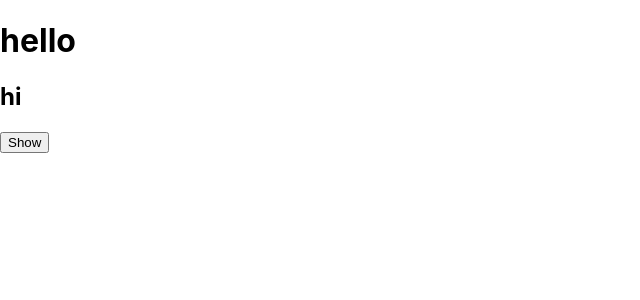
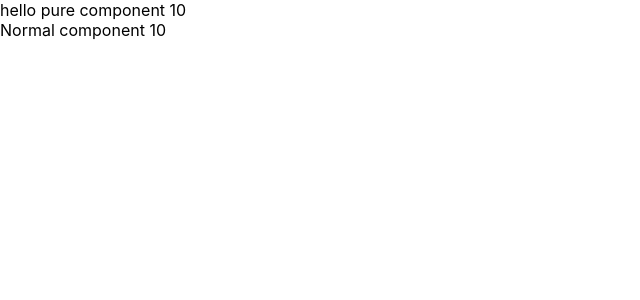
Before and after one commit to durjoy07/mernBatch01, a React (Create React App) app in the folder react/frontend/: page / in a window 1280 px wide. Shown: the top 300 px of the page, without its empty margins (0-640 px from the left). Built offline with nearby package versions, Linux system fonts and the light colour scheme.

Commit message:
class 10 added

```diff
--- /dev/null
+++ b/react/frontend/src/component/FragmentComp.js
@@ -0,0 +1,25 @@
+import React from 'react'
+
+ function FragmentComp() {
+     var arr = [
+         {name: "hello", id: "123"},
+         {name: "hello 1", id: "124"},
+         {name: "hello 2", id: "125"},
+     ]
+    return (
+        <>
+            <h1>hello h1</h1>
+            <h2> hello h2</h2>
+            {
+                arr.map(ele=> (
+                    <React.Fragment key={ele.id}>
+                    <h1>{ele.name}</h1>
+                    <h2>{ele.id}</h2>
+                    </React.Fragment>
+                ))
+            }
+        </>
+    )
+}
+
+export default FragmentComp;
--- /dev/null
+++ b/react/frontend/src/component/MainComp.js
@@ -0,0 +1,50 @@
+import React, { PureComponent } from 'react'
+import NormalComp from './NormalComp'
+import PureComp from './PureComp';
+
+class MainComp extends PureComponent {
+    constructor(props) {
+        super(props)
+
+        this.state = {
+             count: 0
+        }
+    }
+
+    // clickHandler = (e) => {
+    //     e.preventDefault();
+    //     this.setState({
+    //         count: 10
+    //     })
+    // }
+
+    componentDidMount() {
+        setInterval(()=> {
+            this.setState({count: 10})
+        //    this.setState(prevState=>({
+        //        count: prevState.count + 1
+        //    }))
+        }, 2000)
+    }
+
+    // shouldComponentUpdate(nextProps, nextState) {
+    //     // console.log(nextState, this.state);
+    //     if(nextState.count !== this.state.count) {
+    //         return true;
+    //     }
+    //     else return false;
+    // }
+
+    render() {
+        console.log('hello from main component');
+        return (
+            <div>
+                {/* <h1>{this.state.count}</h1>
+                <button onClick={this.clickHandler}>Click</button> */}
+                <PureComp count={this.state.count} />
+                <NormalComp count={this.state.count}/>
+            </div>
+        )
+    }
+}
+export default  MainComp;
--- /dev/null
+++ b/react/frontend/src/component/NormalComp.js
@@ -0,0 +1,17 @@
+import React, { Component } from 'react'
+
+ class NormalComp extends Component {
+     constructor(props) {
+         super(props)
+     }
+
+    render() {
+        console.log("Normal component");
+        return (
+            <div>
+                Normal component {this.props.count}
+            </div>
+        )
+    }
+}
+export default NormalComp;
--- /dev/null
+++ b/react/frontend/src/component/PureComp.js
@@ -0,0 +1,18 @@
+import React, { PureComponent } from 'react'
+
+class PureComp extends PureComponent {
+    constructor(props) {
+        super(props)
+    }
+
+    render() {
+        console.log("Pure component");
+        return (
+            <div>
+                hello pure component {this.props.count}
+            </div>
+        )
+    }
+}
+
+export default PureComp;
--- /dev/null
+++ b/react/frontend/src/component/TableComp.js
@@ -0,0 +1,16 @@
+import React from 'react'
+import ColumnComp from './ColumnComp'
+
+function TableComp() {
+    return (
+        <table>
+            <tbody>
+                <tr>
+                 <ColumnComp />
+                </tr>
+            </tbody>
+        </table>
+    )
+}
+
+export default TableComp;
--- a/react/frontend/src/component/UnmountChild.js
+++ b/react/frontend/src/component/UnmountChild.js
@@ -1,6 +1,9 @@
 import React, { Component } from 'react'
 
 class UnmountChild extends Component {
+    componentWillUnmount() {
+        console.log('unmount from child............');
+    }
     render() {
         return (
             <>
--- a/react/frontend/src/index.js
+++ b/react/frontend/src/index.js
@@ -1,6 +1,9 @@
 import React from 'react';
 import ReactDOM from 'react-dom';
-import UnmountingLifecycle from './component/UnmountingLifecycle';
+import MainComp from './component/MainComp';
+// import TableComp from './component/TableComp';
+// import FragmentComp from './component/FragmentComp';
+// import UnmountingLifecycle from './component/UnmountingLifecycle';
 // import ControlledForm from './component/ControlledForm';
 // import LifecycleParentComp from './component/LifecycleParentComp';
 // import LifeCylcleUpdateParent from './component/LifeCylcleUpdateParent';
@@ -50,7 +53,10 @@ ReactDOM.render(
   {/* <ControlledForm /> */}
   {/* <LifecycleParentComp /> */}
   {/* <LifeCylcleUpdateParent /> */}
-  <UnmountingLifecycle />
+  {/* <UnmountingLifecycle /> */}
+  {/* <FragmentComp /> */}
+  {/* <TableComp /> */}
+  <MainComp />
 
   </React.StrictMode>,
   document.getElementById('root')
```
Also changed, not shown: react/frontend/src/component/ColumnComp.js (added, +11 -0 lines).
